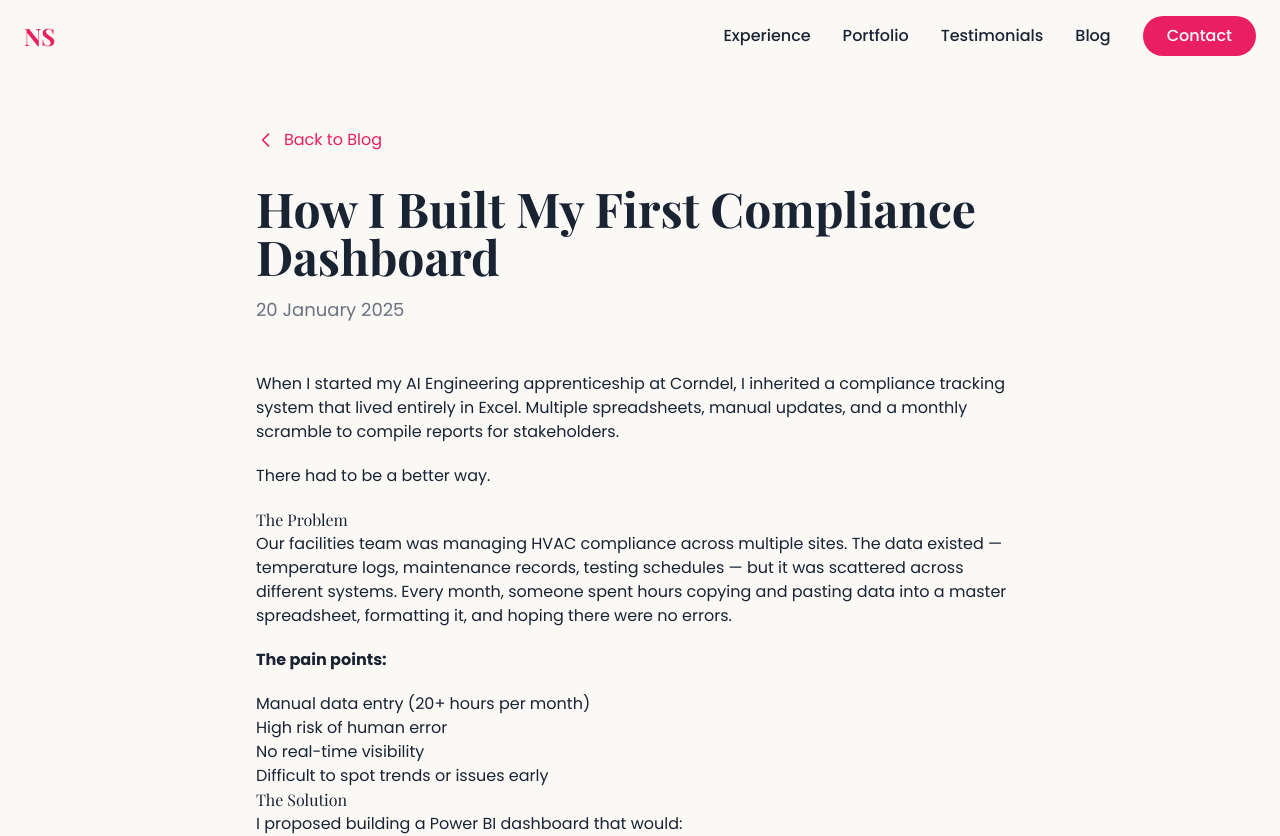
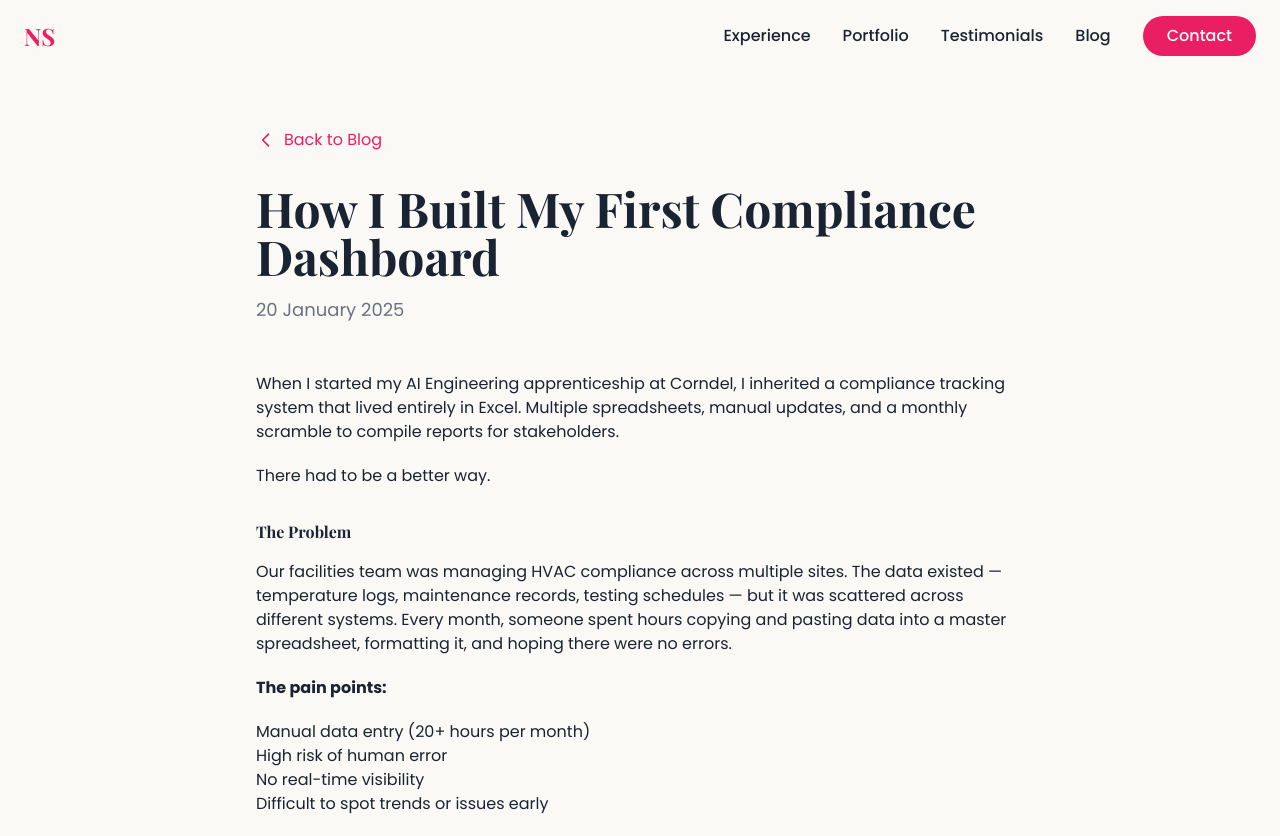
Before and after one commit to neavesheehan/neave-portfolio, a Next.js app: page /blog/2025-01-20-first-compliance-dashboard in a window 1280 px wide. Shown: the top 836 px of the page. Built offline with nearby package versions, Linux system fonts and the light colour scheme.

Commit message:
Make blog post headings bold and improve spacing

```diff
--- a/app/globals.css
+++ b/app/globals.css
@@ -20,6 +20,13 @@
 
   .prose p + p {
     margin-top: 1.25em;
+  }
+
+  /* Make blog post headings extra bold */
+  .prose h2 {
+    font-weight: 700;
+    margin-top: 2em;
+    margin-bottom: 1em;
   }
 }
 
```
